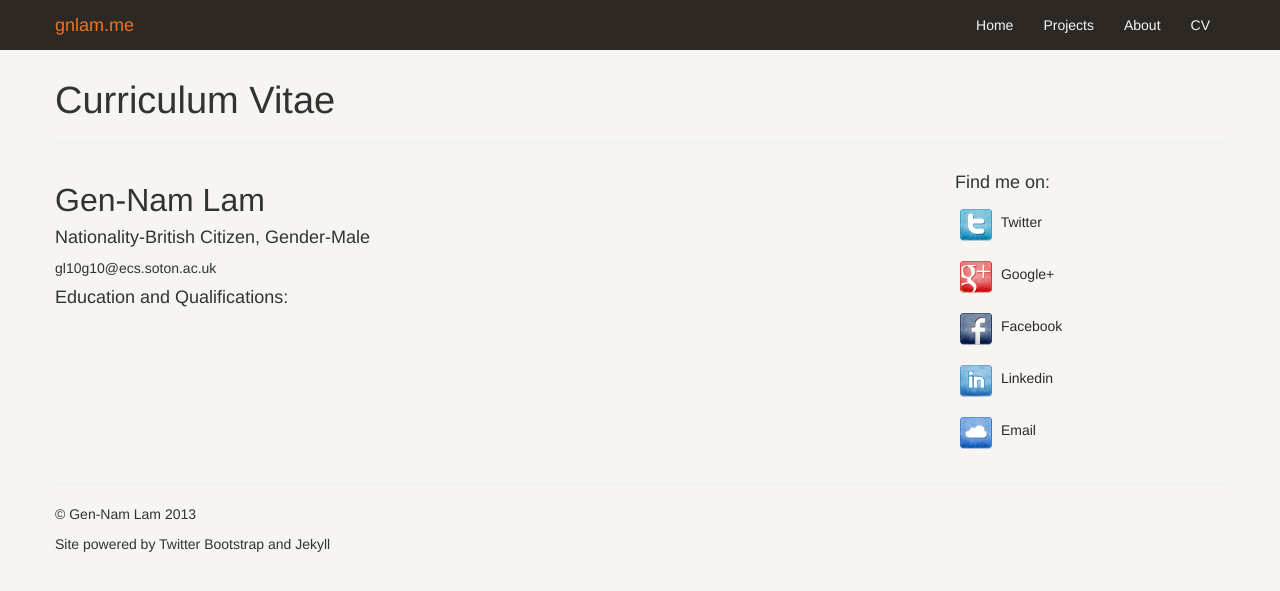
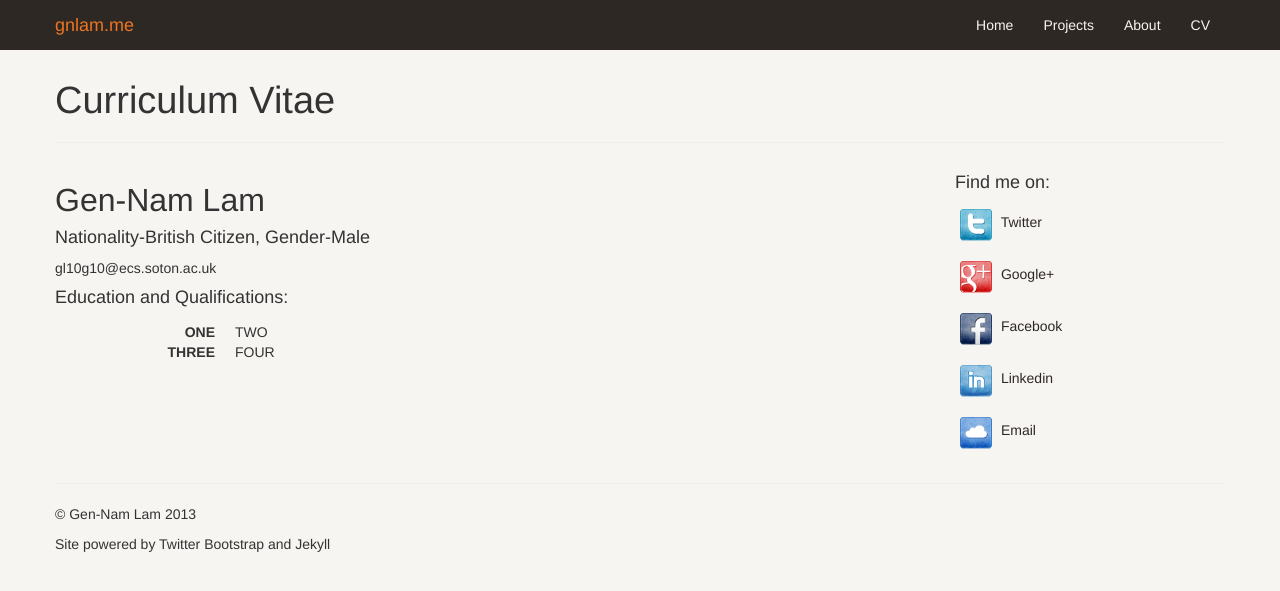
Before and after one commit to Kanpai888/Kanpai888.github.io, a Jekyll site: the page built from cv/index.html, in a window 1280 px wide. Shown: the top 591 px of the page. Built offline with Jekyll 4.4.1, drawn with Linux system fonts in a browser that asks for light colours.

Commit message:
Linked up cv page

```diff
--- a/_layouts/default.html
+++ b/_layouts/default.html
@@ -32,7 +32,7 @@
             <li><a href="/">Home</a></li>
             <li><a href="/projects">Projects</a></li>
             <li><a href="/about">About</a></li>
-            <li><a href="/assets/files/cv-gnlam.pdf">CV</a></li>
+            <li><a href="/cv">CV</a></li>
           </ul>
         </div>
 
--- a/cv/index.html
+++ b/cv/index.html
@@ -17,6 +17,12 @@
 	  	</p>
 
 	  	<h4>Education and Qualifications:</h4>
+	  	<dl class="dl-horizontal">
+			<dt>ONE</dt>
+			<dd>TWO</dd>
+			<dt>THREE</dt>
+			<dd>FOUR</dd>
+		</dl>
 
 
 	</div>
```
